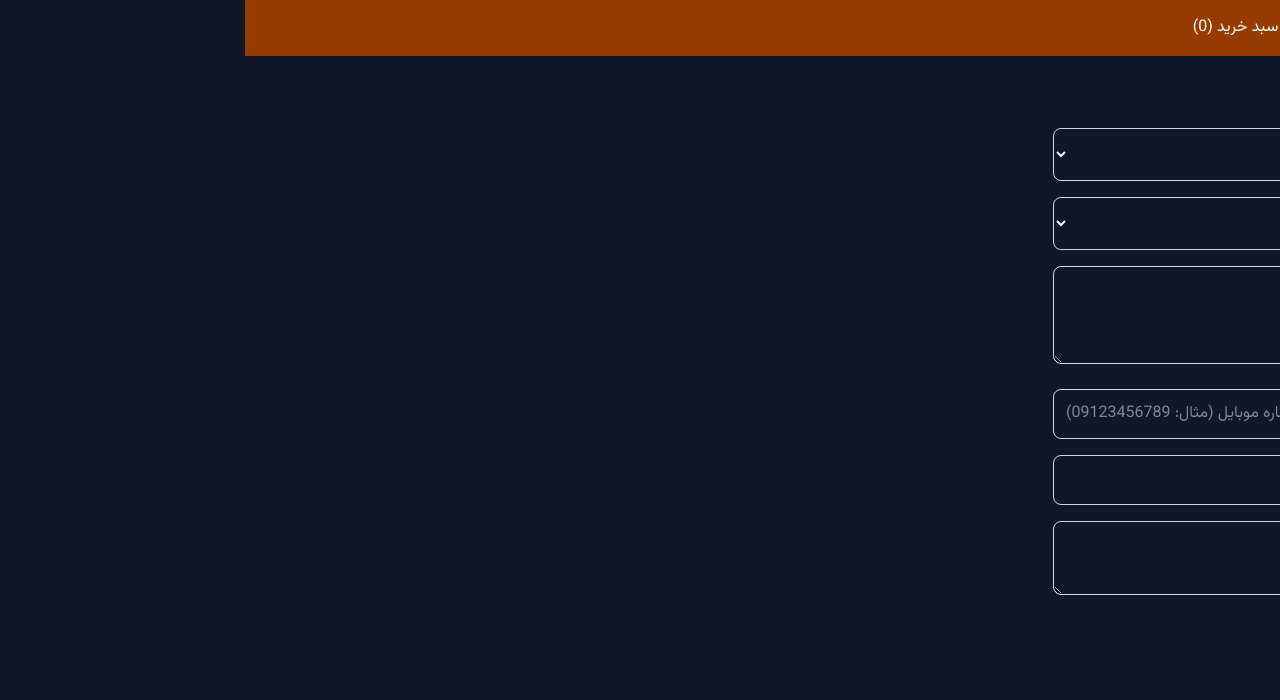
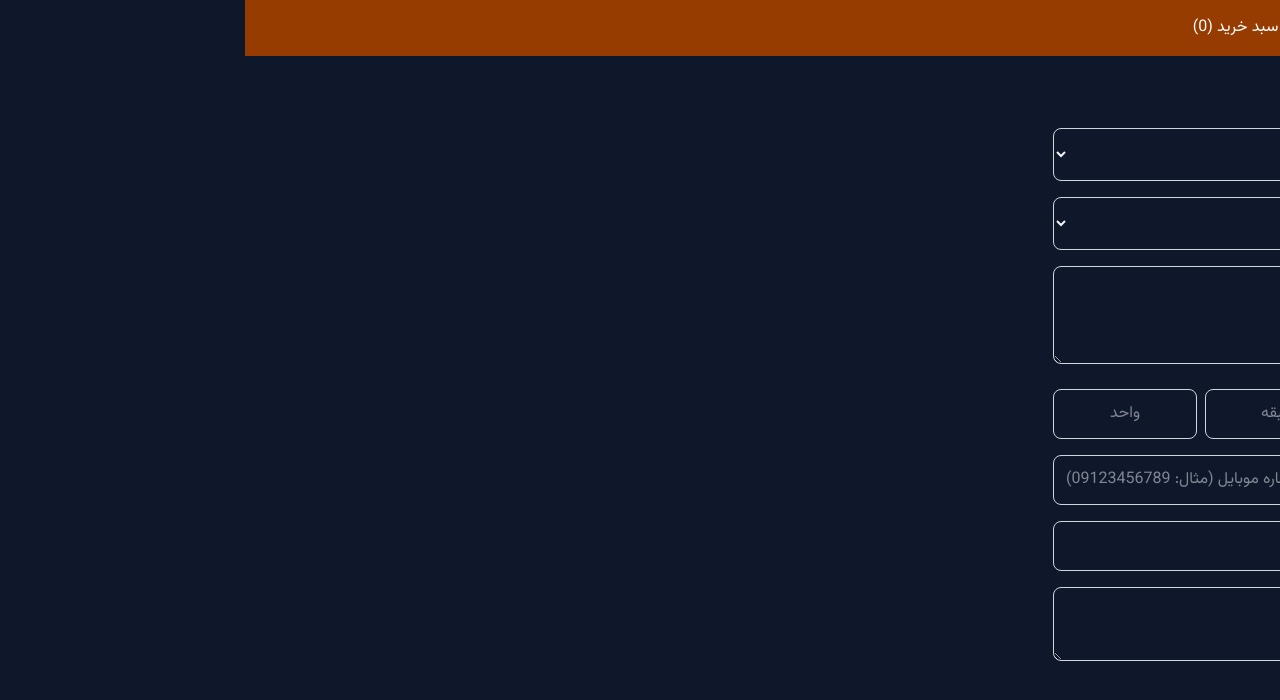
Before and after one commit to claudemohsen-hub/aighinobee, a Next.js app in the folder Honey/honey-next/: page /checkout in a window 1280 px wide. Shown: the top 700 px of the page. Built offline with nearby package versions, Linux system fonts and the light colour scheme.

Commit message:
auto update

```diff
--- a/Honey/honey-next/app/checkout/page.tsx
+++ b/Honey/honey-next/app/checkout/page.tsx
@@ -10,6 +10,9 @@ export default function Checkout() {
     const [selectedCity, setSelectedCity] = useState("")
     const [phone, setPhone] = useState("")
     const [address, setAddress] = useState("")
+    const [plate, setPlate] = useState("")
+    const [floor, setFloor] = useState("")
+    const [unit, setUnit] = useState("")
     const [postalCode, setPostalCode] = useState("")
     const [description, setDescription] = useState("")
 
@@ -22,7 +25,61 @@ export default function Checkout() {
     const shippingPrice = totalQuantity * 55000
     const finalTotal = shippingPrice + total
 
+    function handlePhoneChange(e: React.ChangeEvent<HTMLInputElement>) {
+        const onlyNumbers = e.target.value.replace(/[^0-9]/g, "")
+        setPhone(onlyNumbers)
+    }
+
+    function handlePostalCodeChange(e: React.ChangeEvent<HTMLInputElement>) {
+        const onlyNumbers = e.target.value.replace(/[^0-9]/g, "")
+        setPostalCode(onlyNumbers)
+    }
+
+    function handlePlateChange(e: React.ChangeEvent<HTMLInputElement>) {
+        const onlyNumbers = e.target.value.replace(/[^0-9]/g, "")
+        setPlate(onlyNumbers)
+    }
+
+    function handleFloorChange(e: React.ChangeEvent<HTMLInputElement>) {
+        const onlyNumbers = e.target.value.replace(/[^0-9]/g, "")
+        setFloor(onlyNumbers)
+    }
+
+    function handleUnitChange(e: React.ChangeEvent<HTMLInputElement>) {
+        const onlyNumbers = e.target.value.replace(/[^0-9]/g, "")
+        setUnit(onlyNumbers)
+    }
+
     async function handlePayment() {
+        if (!selectedProvince) {
+            alert("لطفاً استان را انتخاب کنید")
+            return
+        }
+        if (!selectedCity) {
+            alert("لطفاً شهر را انتخاب کنید")
+            return
+        }
+        if (!address.trim()) {
+            alert("لطفاً آدرس را وارد کنید")
+            return
+        }
+        if (!plate.trim()) {
+            alert("لطفاً پلاک را وارد کنید")
+            return
+        }
+        if (!phone.trim()) {
+            alert("لطفاً شماره موبایل را وارد کنید")
+            return
+        }
+        if (!postalCode.trim()) {
+            alert("لطفاً کد پستی را وارد کنید")
+            return
+        }
+        if (cart.length === 0) {
+            alert("سبد خرید شما خالی است")
+            return
+        }
+
         const response = await fetch("/api/order", {
             method: "POST",
             headers: { "Content-Type": "application/json" },
@@ -31,6 +88,9 @@ export default function Checkout() {
                 total: finalTotal,
                 phone,
                 address,
+                plate,
+                floor,
+                unit,
                 province: selectedProvince,
                 city: selectedCity,
                 postalCode,
@@ -84,12 +144,40 @@ export default function Checkout() {
                     onChange={(e) => setAddress(e.target.value)}
                 />
 
+                <div className="flex gap-2 mb-4">
+                    <input
+                        type="text"
+                        placeholder="پلاک"
+                        className="border border-gray-300 rounded-lg p-3 w-full text-center"
+                        value={plate}
+                        onChange={handlePlateChange}
+                        maxLength={4}
+                    />
+                    <input
+                        type="text"
+                        placeholder="طبقه"
+                        className="border border-gray-300 rounded-lg p-3 w-full text-center"
+                        value={floor}
+                        onChange={handleFloorChange}
+                        maxLength={3}
+                    />
+                    <input
+                        type="text"
+                        placeholder="واحد"
+                        className="border border-gray-300 rounded-lg p-3 w-full text-center"
+                        value={unit}
+                        onChange={handleUnitChange}
+                        maxLength={3}
+                    />
+                </div>
+
                 <input
                     type="tel"
                     placeholder="شماره موبایل (مثال: 09123456789)"
                     className="border border-gray-300 rounded-lg p-3 w-full mb-4"
                     value={phone}
-                    onChange={(e) => setPhone(e.target.value)}
+                    onChange={handlePhoneChange}
+                    maxLength={11}
                 />
 
                 <input
@@ -97,7 +185,8 @@ export default function Checkout() {
                     placeholder="کد پستی"
                     className="border border-gray-300 rounded-lg p-3 w-full mb-4"
                     value={postalCode}
-                    onChange={(e) => setPostalCode(e.target.value)}
+                    onChange={handlePostalCodeChange}
+                    maxLength={10}
                 />
 
                 <textarea
```
Also changed, not shown: 2 other files (tests, documents, lock files or other folders).
